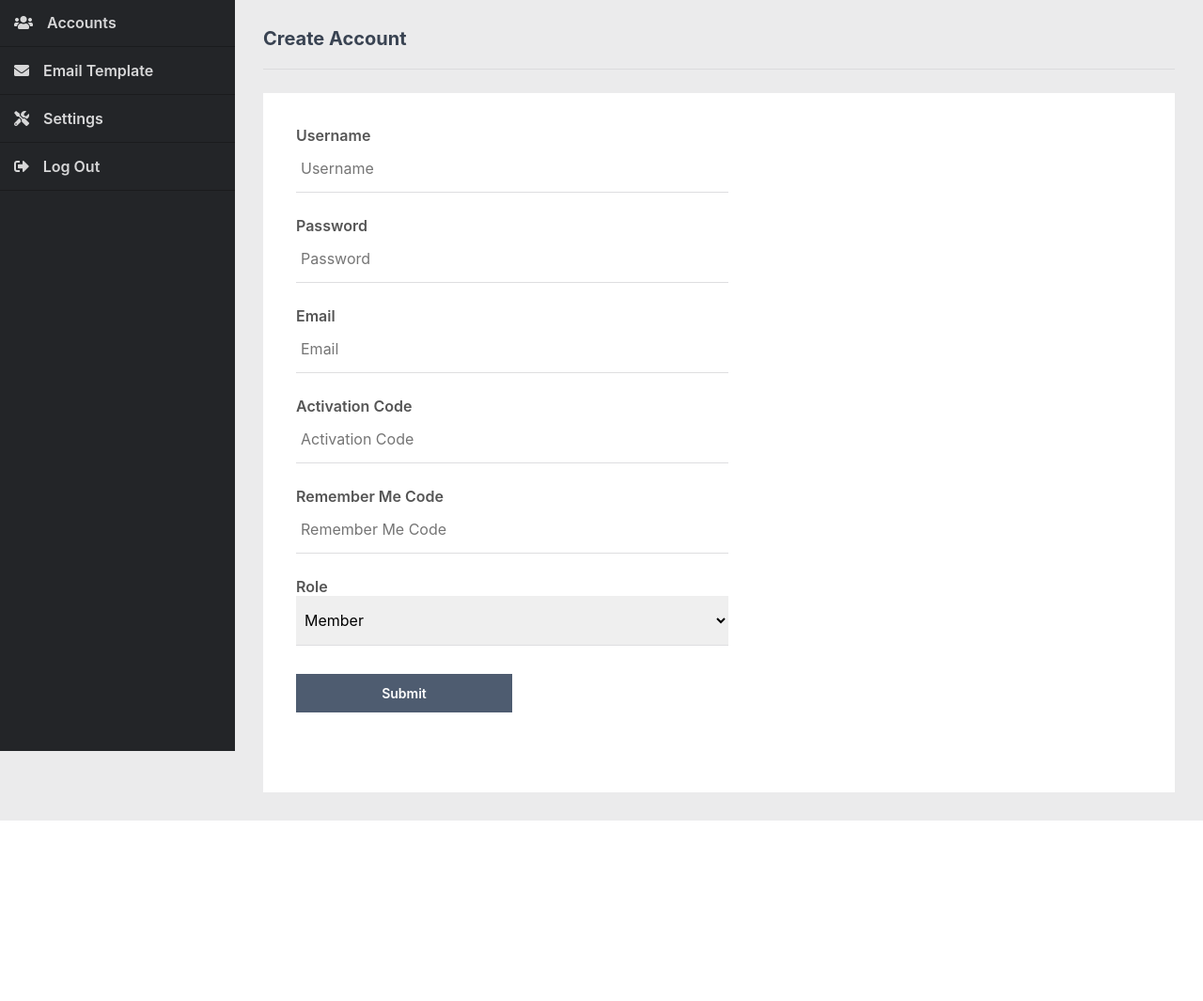
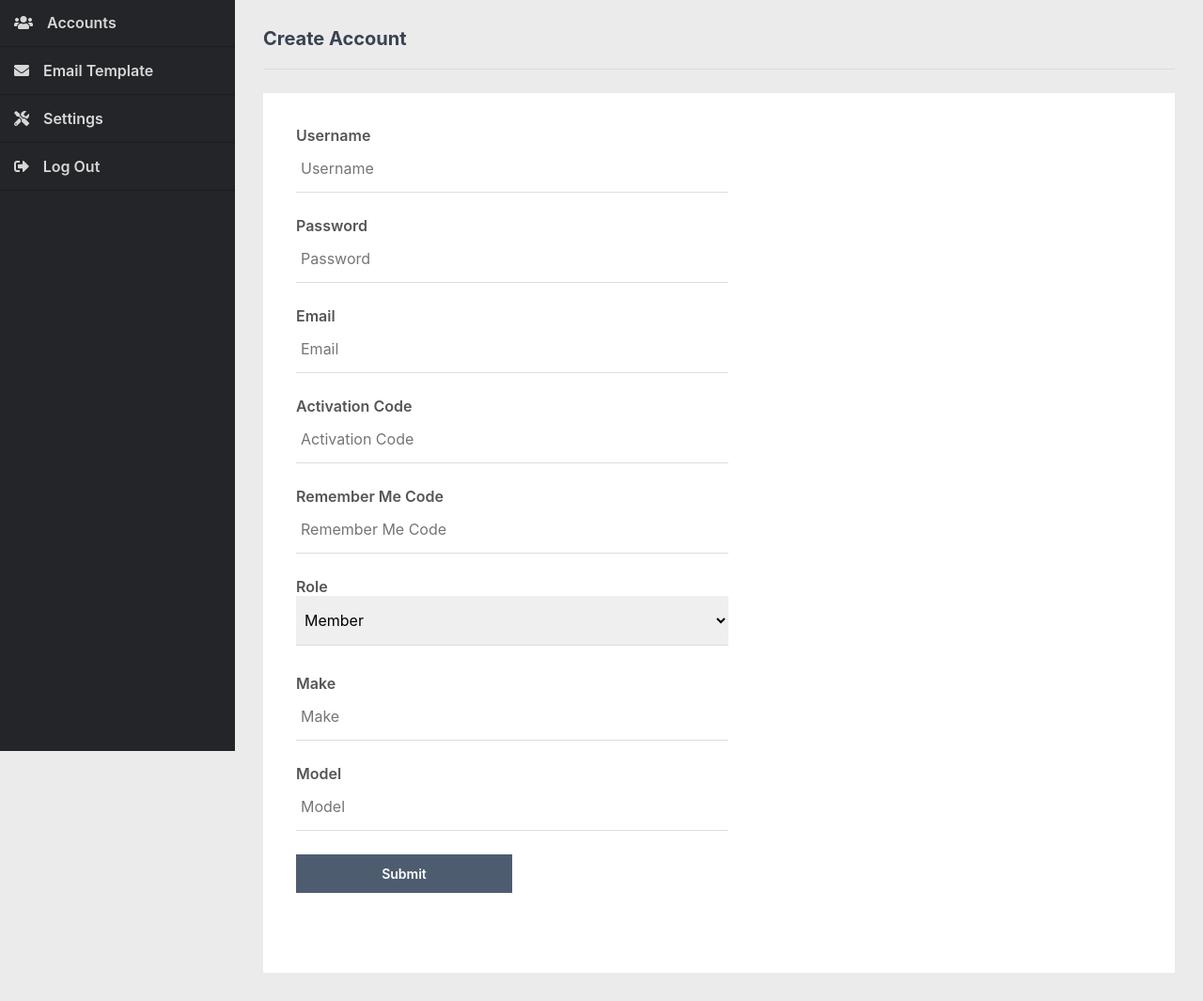
Before and after one commit to SIT223-G-Sem01-02-4/Group-Project, a PHP site: page /admin/account.php in a window 1280 px wide. Shown: the part 56-1121 px from the top of the page at 94% size. Before the commit the page ends 929 px from the top, so only its background shows below. Run offline with PHP 8.4, Linux system fonts and the light colour scheme; a user stored in the database is signed in; data comes from the database, SQL or seed files in the repository.

Commit message:
Fixed admin panel to include make and model for personal vehicle

```diff
--- a/CheckMyCar/admin/account.php
+++ b/CheckMyCar/admin/account.php
@@ -8,7 +8,9 @@ $account = array(
     'email' => '',
     'activation_code' => '',
     'rememberme' => '',
-    'role' => 'Member'
+    'role' => 'Member',
+    'make' => '',
+    'model' => ''
 );
 
 $roles = array('Member', 'Admin');
@@ -22,27 +24,27 @@ if (isset($_GET['id'])) {
     $page = 'Edit';
     if (isset($_POST['submit'])) {
         // Update the account
-        $stmt = $pdo->prepare('UPDATE accounts SET username = ?, password = ?, email = ?, activation_code = ?, rememberme = ?, role = ? WHERE id = ?');
+        $stmt = $pdo->prepare('UPDATE accounts SET username = ?, password = ?, email = ?, activation_code = ?, rememberme = ?, role = ?, make = ?, model = ? WHERE id = ?');
         $password = $account['password'] != $_POST['password'] ? password_hash($_POST['password'], PASSWORD_DEFAULT) : $account['password'];
-        $stmt->execute([ $_POST['username'], $password, $_POST['email'], $_POST['activation_code'], $_POST['rememberme'], $_POST['role'], $_GET['id'] ]);
-        header('Location: login.php');
+        $stmt->execute([ $_POST['username'], $password, $_POST['email'], $_POST['activation_code'], $_POST['rememberme'], $_POST['role'], $_POST['make'], $_POST['model'], $_GET['id'] ]);
+        header('Location: index.php');
         exit;
     }
     if (isset($_POST['delete'])) {
         // Delete the account
         $stmt = $pdo->prepare('DELETE FROM accounts WHERE id = ?');
         $stmt->execute([ $_GET['id'] ]);
-        header('Location: login.php');
+        header('Location: index.php');
         exit;
     }
 } else {
     // Create a new account
     $page = 'Create';
     if (isset($_POST['submit'])) {
-        $stmt = $pdo->prepare('INSERT IGNORE INTO accounts (username,password,email,activation_code,rememberme,role) VALUES (?,?,?,?,?,?)');
+        $stmt = $pdo->prepare('INSERT IGNORE INTO accounts (username,password,email,activation_code,rememberme,role,make,model) VALUES (?,?,?,?,?,?,?,?)');
         $password = password_hash($_POST['password'], PASSWORD_DEFAULT);
-        $stmt->execute([ $_POST['username'], $password, $_POST['email'], $_POST['activation_code'], $_POST['rememberme'], $_POST['role'] ]);
-        header('Location: login.php');
+        $stmt->execute([ $_POST['username'], $password, $_POST['email'], $_POST['activation_code'], $_POST['rememberme'], $_POST['role'], $_POST['make'], $_POST['model'] ]);
+        header('Location: index.php');
         exit;
     }
 }
@@ -70,6 +72,10 @@ if (isset($_GET['id'])) {
             <option value="<?=$role?>"<?=$role==$account['role']?' selected':''?>><?=$role?></option>
             <?php endforeach; ?>
         </select>
+        <label for="make">Make</label>
+        <input type="text" id="make" name="make" placeholder="Make" value="<?=$account['make']?>">
+        <label for="model">Model</label>
+        <input type="text" id="model" name="model" placeholder="Model" value="<?=$account['model']?>">
         <div class="submit-btns">
             <input type="submit" name="submit" value="Submit">
             <?php if ($page == 'Edit'): ?>
--- a/CheckMyCar/admin/index.php
+++ b/CheckMyCar/admin/index.php
@@ -24,12 +24,14 @@ $accounts = $stmt->fetchAll(PDO::FETCH_ASSOC);
                     <td class="responsive-hidden">Email</td>
                     <td class="responsive-hidden">Activation Code</td>
                     <td class="responsive-hidden">Role</td>
+                    <td class="responsive-hidden">Make</td>
+                    <td class="responsive-hidden">Model</td>
                 </tr>
             </thead>
             <tbody>
                 <?php if (empty($accounts)): ?>
                 <tr>
-                    <td colspan="8" style="text-align:center;">There are no accounts</td>
+                    <td colspan="8" style="text-align:center;">There are currently no accounts!</td>
                 </tr>
                 <?php else: ?>
                 <?php foreach ($accounts as $account): ?>
@@ -40,6 +42,8 @@ $accounts = $stmt->fetchAll(PDO::FETCH_ASSOC);
                     <td class="responsive-hidden"><?=$account['email']?></td>
                     <td class="responsive-hidden"><?=$account['activation_code']?></td>
                     <td class="responsive-hidden"><?=$account['role']?></td>
+                    <td class="responsive-hidden"><?=$account['make']?></td>
+                    <td class="responsive-hidden"><?=$account['model']?></td>
                 </tr>
                 <?php endforeach; ?>
                 <?php endif; ?>
```
